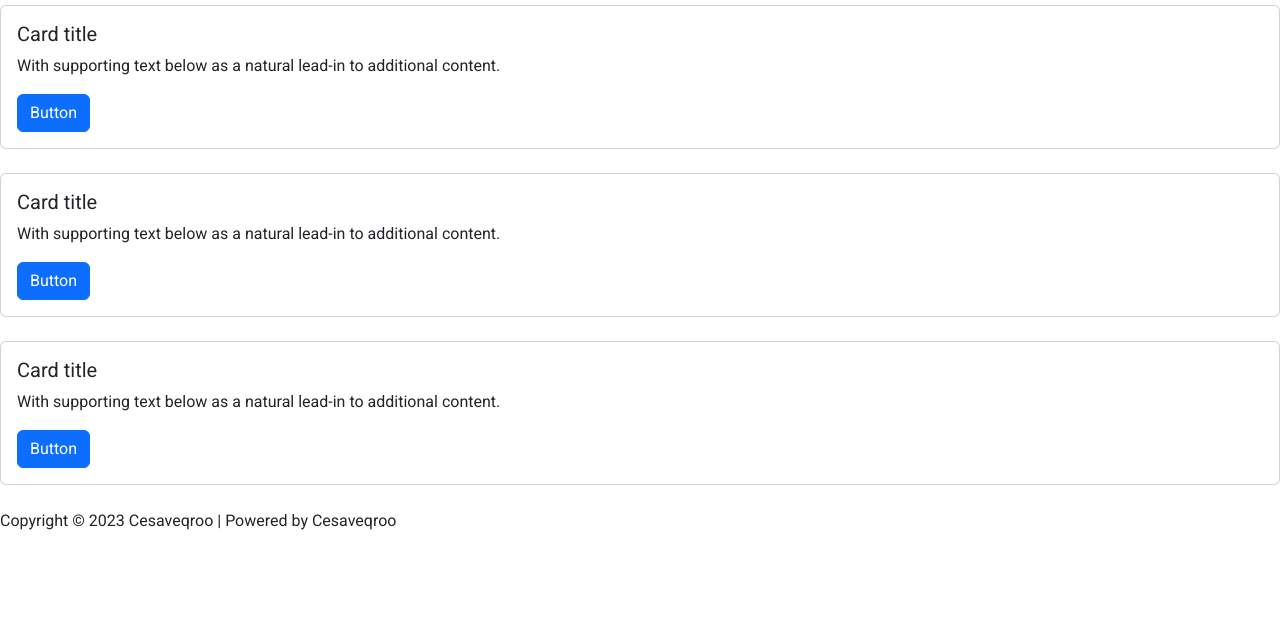
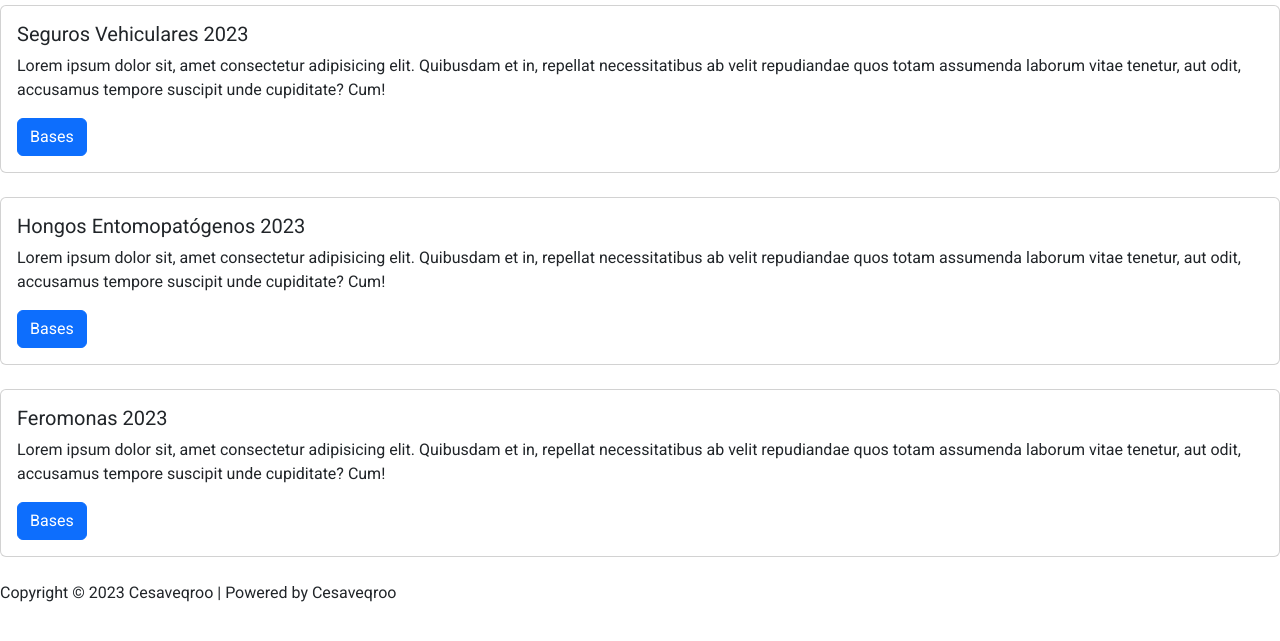
Before and after one commit to IsraelKuk/Preentrega2kuk, a plain HTML site: page pages/convocatorias.html in a window 1280 px wide. Shown: the part 97-738 px from the top of the page. Drawn offline with nearby package versions, Linux system fonts and the light colour scheme.

Commit message:
modificacion de convocatorias

```diff
--- a/pages/convocatorias.html
+++ b/pages/convocatorias.html
@@ -1,6 +1,6 @@
-
 <!DOCTYPE html>
 <html lang="en">
+
 <head>
     <meta charset="UTF-8">
     <meta http-equiv="X-UA-Compatible" content="IE=edge">
@@ -10,6 +10,7 @@
     <link rel="stylesheet" href="../css/style.css">
     <title>Convocatorias</title>
 </head>
+
 <body>
     <header>
         <nav class="navbar bg-body-tertiary navbar-expand-md" data-bs-theme="dark">
@@ -52,23 +53,29 @@
         <h2 class="text-center">Convocatorias</h2>
         <div class="card w-90 mb-4">
             <div class="card-body">
-            <h5 class="card-title">Card title</h5>
-            <p class="card-text">With supporting text below as a natural lead-in to additional content.</p>
-            <a href="#" class="btn btn-primary">Button</a>
+                <h5 class="card-title">Seguros Vehiculares 2023</h5>
+                <p class="card-text">Lorem ipsum dolor sit, amet consectetur adipisicing elit. Quibusdam et in, repellat
+                    necessitatibus ab velit repudiandae quos totam assumenda laborum vitae tenetur, aut odit, accusamus
+                    tempore suscipit unde cupiditate? Cum!</p>
+                <a href="#" class="btn btn-primary">Bases</a>
             </div>
         </div>
         <div class="card w-90 mb-4">
             <div class="card-body">
-            <h5 class="card-title">Card title</h5>
-            <p class="card-text">With supporting text below as a natural lead-in to additional content.</p>
-            <a href="#" class="btn btn-primary">Button</a>
+                <h5 class="card-title">Hongos Entomopatógenos 2023</h5>
+                <p class="card-text">Lorem ipsum dolor sit, amet consectetur adipisicing elit. Quibusdam et in, repellat
+                    necessitatibus ab velit repudiandae quos totam assumenda laborum vitae tenetur, aut odit, accusamus
+                    tempore suscipit unde cupiditate? Cum!</p>
+                <a href="#" class="btn btn-primary">Bases</a>
             </div>
         </div>
         <div class="card w-90 mb-4">
             <div class="card-body">
-            <h5 class="card-title">Card title</h5>
-            <p class="card-text">With supporting text below as a natural lead-in to additional content.</p>
-            <a href="#" class="btn btn-primary">Button</a>
+                <h5 class="card-title">Feromonas 2023</h5>
+                <p class="card-text">Lorem ipsum dolor sit, amet consectetur adipisicing elit. Quibusdam et in, repellat
+                    necessitatibus ab velit repudiandae quos totam assumenda laborum vitae tenetur, aut odit, accusamus
+                    tempore suscipit unde cupiditate? Cum!</p>
+                <a href="#" class="btn btn-primary">Bases</a>
             </div>
         </div>
     </main>
@@ -76,7 +83,8 @@
         <p>Copyright © 2023 Cesaveqroo | Powered by Cesaveqroo</p>
     </footer>
     <script src="https://cdn.jsdelivr.net/npm/bootstrap@5.3.0-alpha3/dist/js/bootstrap.bundle.min.js"
-    integrity="sha384-ENjdO4Dr2bkBIFxQpeoTz1HIcje39Wm4jDKdf19U8gI4ddQ3GYNS7NTKfAdVQSZe"
-    crossorigin="anonymous"></script>
+        integrity="sha384-ENjdO4Dr2bkBIFxQpeoTz1HIcje39Wm4jDKdf19U8gI4ddQ3GYNS7NTKfAdVQSZe"
+        crossorigin="anonymous"></script>
 </body>
+
 </html>
```
Also changed, not shown: README.md.
